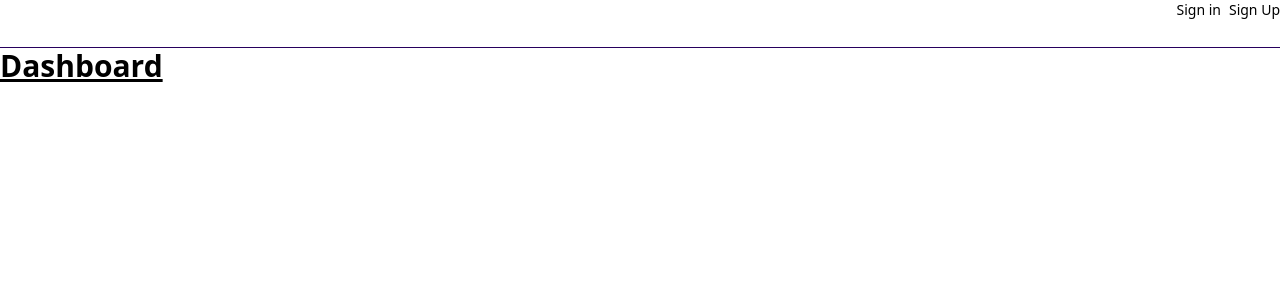
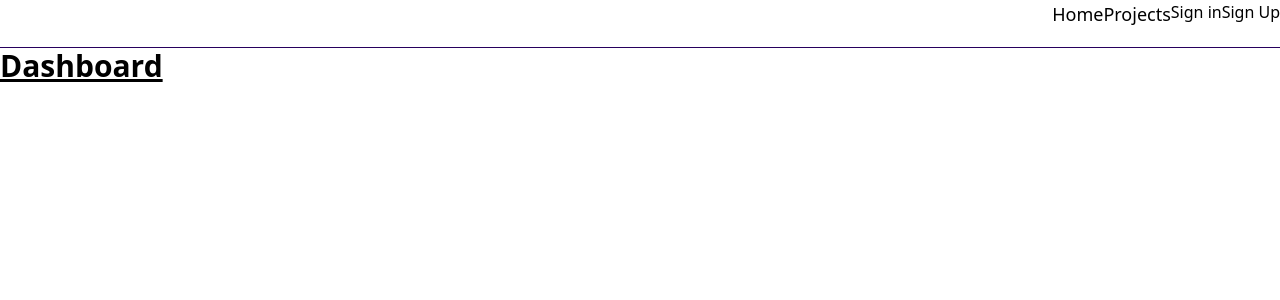
Before and after one commit to aaronlmjohnson/issue-tracker, a React (Create React App) app in the folder client/: page / in a window 1280 px wide. Shown: the top 300 px of the page. Built offline with nearby package versions, Linux system fonts and the light colour scheme.

Commit message:
navbar will now display on all pages

```diff
--- a/client/src/App.tsx
+++ b/client/src/App.tsx
@@ -3,12 +3,14 @@ import Dashboard from "./pages/Dashboard";
 import Projects from "./pages/Projects";
 import SignUp from './pages/SignUp';
 import Login from './pages/Login';
+import Navbar from './components/Navbar';
 
 function App() {
   return (
     <div className="App">
       <BrowserRouter>
         <div className="pages">
+          <Navbar />
           <Routes>
               <Route
                 path="/"
@@ -18,6 +20,7 @@ function App() {
                 path="/projects"
                 element={<Projects />}
               />
+
             <Route
               path="/sign-up"
               element={<SignUp  page={"signup"}/>}
--- /dev/null
+++ b/client/src/components/Navbar.tsx
@@ -0,0 +1,19 @@
+import { useAuthContext } from "../hooks/useAuthContext";
+import { useLogout } from "../hooks/useLogout";
+
+const Navbar = ()=>{
+    const { user } = useAuthContext();
+    const { logout } = useLogout();
+    return(
+        <nav className="nav-bar h-12 border border-primary border-r-0 border-l-0 border-t-0 flex justify-end">
+            <p className="text-lg"><a href="/">Home</a></p>
+            <p className="text-lg"><a href="/projects">Projects</a></p>
+            {user ? <p>Logged in As: {user.user.username}</p> : <></>}
+            {user && <button onClick={logout}>Log out</button>}
+            {!user && <p><a href="/login">Sign in</a></p>}
+            {!user && <p><a href="/sign-up">Sign Up</a></p>}
+        </nav>
+    )
+}
+
+export default Navbar;
--- a/client/src/pages/Dashboard.tsx
+++ b/client/src/pages/Dashboard.tsx
@@ -1,19 +1,10 @@
-import { useAuthContext } from "../hooks/useAuthContext";
-import { useLogout } from "../hooks/useLogout";
+const Dashboard = ()=>{
 
-const Dashboard = ()=>{
-    const {user} = useAuthContext();
-    const {logout} = useLogout();
     return (
         <div className="dashboard ">
-            <nav className="nav-bar h-12 border border-primary border-r-0 border-l-0 border-t-0 flex justify-end">
                 <div className="auth-status text-sm flex gap-x-2">
-                    {user ? <p>Logged in As: {user.user.username}</p> : <></>}
-                    {user && <button onClick={logout}>Log out</button>}
-                    {!user && <p><a href="/login">Sign in</a></p>}
-                    {!user && <p><a href="/sign-up">Sign Up</a></p>}
+
                 </div>
-            </nav>
             <h1 className="text-3xl font-bold underline">Dashboard</h1>
         </div>
     );
```
Lines whose indentation alone changed are shown as unchanged.
